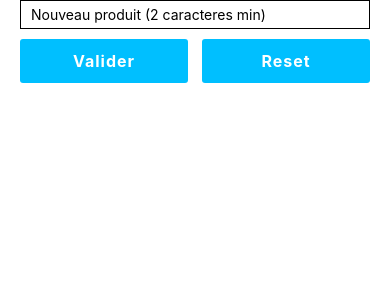
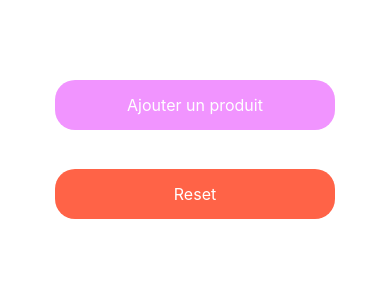
Before and after one commit to JyjyStudio/react-native, a React Native app in the folder shopping-list/: screen / in a window 390 px wide. Shown: the top 300 px of the page. Built offline with nearby package versions, Linux system fonts and the light colour scheme.

Commit message:
feat: Modal

```diff
--- a/shopping-list/App.tsx
+++ b/shopping-list/App.tsx
@@ -1,13 +1,22 @@
 import { useState } from 'react'
-import { StyleSheet, View, FlatList, Alert, StatusBar } from 'react-native'
-import AddProducts from './components/AddProducts'
+import {
+	StyleSheet,
+	View,
+	FlatList,
+	Alert,
+	Pressable,
+	Text,
+} from 'react-native'
+import HomeModal from './components/HomeModal'
 import DismissKeyboard from './components/DismissKeyboard'
-import Products from './components/Products'
+import Product from './components/Product'
 
 export default function App() {
 	const [myProducts, setMyProducts] = useState<
 		{ key: string; name: string }[]
 	>([])
+
+	const [modalVisible, setModalVisible] = useState(false)
 
 	const submitHandler = (product: string) => {
 		const idString = Date.now().toString()
@@ -43,22 +52,42 @@ export default function App() {
 
 	return (
 		<DismissKeyboard>
+			<>
 				<View style={styles.container}>
-				<AddProducts
-					submitHandler={submitHandler}
-					reset={() => setMyProducts([])}
-				/>
+					<View style={styles.addProductContainer}>
+						<Pressable
+							style={[styles.button, styles.buttonOpen]}
+							onPress={() => setModalVisible(true)}
+						>
+							<Text style={styles.buttonText}>
+								Ajouter un produit
+							</Text>
+						</Pressable>
+						<Pressable
+							style={[styles.button, styles.buttonReset]}
+							onPress={() => setMyProducts([])}
+						>
+							<Text style={styles.buttonText}>Reset</Text>
+						</Pressable>
+					</View>
 
 					<FlatList
+						style={styles.flatlist}
 						data={myProducts}
 						renderItem={({ item }) => (
-						<Products
+							<Product
 								product={item}
 								deleteProduct={deleteProduct}
 							/>
 						)}
 					/>
 				</View>
+				<HomeModal
+					submitHandler={submitHandler}
+					modalVisible={modalVisible}
+					setModalVisible={setModalVisible}
+				/>
+			</>
 		</DismissKeyboard>
 	)
 }
@@ -67,6 +96,35 @@ const styles = StyleSheet.create({
 	container: {
 		flex: 1,
 		paddingHorizontal: 20,
-		paddingTop: StatusBar.currentHeight,
+		paddingTop: 50,
+		// backgroundColor: 'blue',
+	},
+	addProductContainer: {
+		flex: 1,
+		marginTop: 30,
+		justifyContent: 'space-between',
+		alignItems: 'center',
+	},
+	button: {
+		borderRadius: 20,
+		paddingVertical: 15,
+		paddingHorizontal: 35,
+		elevation: 2,
+		width: '80%',
+		alignItems: 'center',
+	},
+	buttonOpen: {
+		backgroundColor: '#F194FF',
+	},
+	buttonReset: {
+		backgroundColor: 'tomato',
+	},
+	buttonText: {
+		fontSize: 16,
+		color: 'white',
+	},
+	flatlist: {
+		height: '60%',
+		marginTop: 10,
 	},
 })
--- a/shopping-list/components/AddProducts.tsx
+++ b/shopping-list/components/AddProducts.tsx
@@ -1,15 +1,19 @@
 import {
 	View,
 	TextInput,
-	Pressable,
 	StyleSheet,
-	Text,
 	Keyboard,
 	Alert,
+	Pressable,
+	Text,
 } from 'react-native'
 import React, { useState, useEffect } from 'react'
 
-export default function AddProducts({ submitHandler, reset }: any) {
+export default function AddProducts({
+	submitHandler,
+	modalVisible,
+	setModalVisible,
+}: Props) {
 	const [product, setProduct] = useState('')
 
 	useEffect(() => {
@@ -24,11 +28,12 @@ export default function AddProducts({ submitHandler, reset }: any) {
 			submitHandler(product)
 			setProduct('')
 			Keyboard.dismiss()
+			setModalVisible(false)
 		}
 	}
 
 	return (
-		<View style={styles.inputContainer}>
+		<View style={styles.container}>
 			<TextInput
 				style={styles.textInput}
 				placeholder="Nouveau produit (2 caracteres min)"
@@ -40,44 +45,60 @@ export default function AddProducts({ submitHandler, reset }: any) {
 				// maxLength={9}
 				// secureTextEntry
 			/>
-			<View style={styles.btns}>
-				<Pressable style={styles.button} onPress={handleClick}>
-					<Text style={styles.text}>Valider</Text>
+			<View style={styles.buttonsContainer}>
+				<Pressable
+					style={[styles.btns, styles.validationBtn]}
+					onPress={handleClick}
+				>
+					<Text style={styles.textBtn}>VALIDER</Text>
 				</Pressable>
-				<Pressable style={styles.button} onPress={reset}>
-					<Text style={styles.text}>Reset</Text>
+				<Pressable
+					style={[styles.btns, styles.closeBtn]}
+					onPress={() => setModalVisible(!modalVisible)}
+				>
+					<Text style={styles.textBtn}>ANNULER</Text>
 				</Pressable>
 			</View>
 		</View>
 	)
 }
 const styles = StyleSheet.create({
-	inputContainer: {
+	container: {
 		marginBottom: 10,
+		width: '100%',
 	},
 	textInput: {
 		borderWidth: 1,
 		padding: 5,
 		paddingLeft: 10,
-		marginBottom: 10,
+		marginBottom: 15,
 	},
-	btns: {
+	buttonsContainer: {
 		flexDirection: 'row',
 		justifyContent: 'space-between',
 	},
-	button: {
+	btns: {
+		borderRadius: 5,
 		paddingVertical: 12,
-		paddingHorizontal: 32,
+		elevation: 2,
+		width: '47%',
+	},
+	validationBtn: {
 		backgroundColor: 'deepskyblue',
-		width: '48%',
-		elevation: 7,
-		borderRadius: 3,
 	},
-	text: {
+	closeBtn: {
+		backgroundColor: 'tomato',
+	},
+	textBtn: {
+		color: 'white',
+		fontWeight: 'bold',
 		textAlign: 'center',
-		fontSize: 16,
-		fontWeight: 'bold',
-		letterSpacing: 1,
-		color: 'white',
+		fontSize: 15,
 	},
 })
+
+interface Props {
+	modalVisible: boolean
+	setModalVisible: Function
+	submitHandler: Function
+}
--- /dev/null
+++ b/shopping-list/components/HomeModal.tsx
@@ -0,0 +1,56 @@
+import { View, StyleSheet, Modal } from 'react-native'
+import React from 'react'
+import AddProducts from './AddProducts'
+
+export default function HomeModal({
+	modalVisible,
+	setModalVisible,
+	submitHandler,
+}: Props) {
+	return (
+		<Modal
+			// transparent
+			animationType="slide"
+			visible={modalVisible}
+			onRequestClose={() => setModalVisible(false)}
+		>
+			<View style={styles.modalContainer}>
+				<View style={styles.modalView}>
+					<AddProducts
+						submitHandler={submitHandler}
+						setModalVisible={setModalVisible}
+						modalVisible={modalVisible}
+					/>
+				</View>
+			</View>
+		</Modal>
+	)
+}
+
+const styles = StyleSheet.create({
+	modalContainer: {
+		// backgroundColor: 'rgba(180,200,200,0.9)',
+		flex: 1,
+		justifyContent: 'center',
+		alignItems: 'center',
+	},
+	modalView: {
+		backgroundColor: 'lightgreen',
+		height: 220,
+		marginHorizontal: 20,
+		borderRadius: 20,
+		padding: 20,
+		justifyContent: 'center',
+		shadowColor: '#000',
+		shadowOffset: { width: 0, height: 2 },
+		shadowOpacity: 0.25,
+		shadowRadius: 4,
+		elevation: 5,
+	},
+})
+
+interface Props {
+	modalVisible: boolean
+	setModalVisible: Function
+	submitHandler: Function
+}
```
Lines whose indentation alone changed are shown as unchanged.
